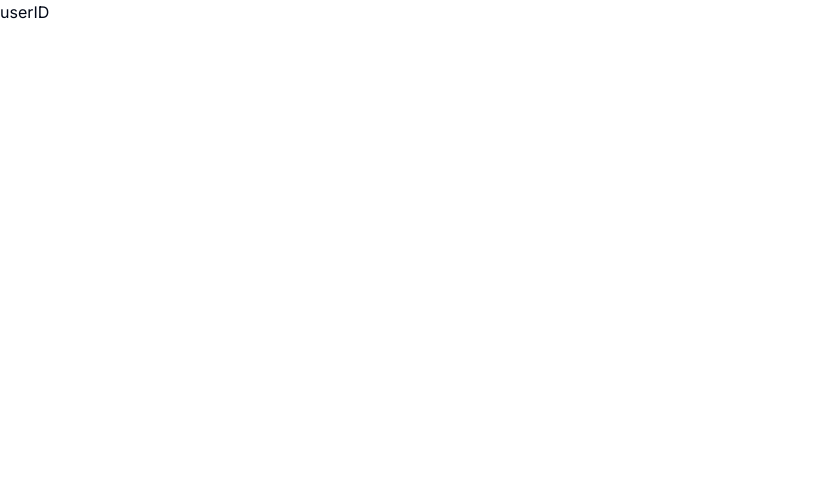
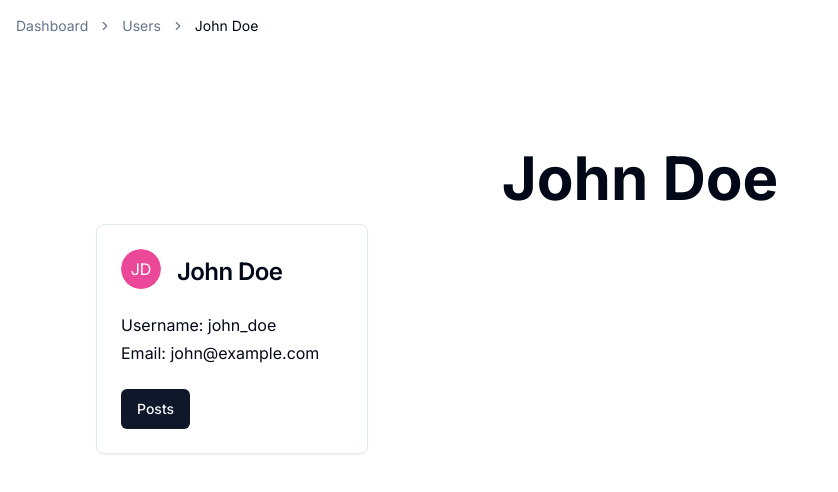
Before and after one commit to tcb1978/cs-social, a Next.js app: page /users/1 in a window 1280 px wide. Shown: the top 492 px of the page, without its empty margins (0-838 px from the left). Built offline with nearby package versions, Linux system fonts and the light colour scheme.

Commit message:
userId layout

```diff
--- a/src/app/users/[userId]/page.tsx
+++ b/src/app/users/[userId]/page.tsx
@@ -1,11 +1,35 @@
 import type { FC } from 'react';
+import NothingFound from '@/components/NothingFound';
+import User from '@/components/users/User';
+import { NavigationLabel } from '@/configs/navigation';
+import { getUsers } from '@/services/users/getUsers';
 
-interface PageProps {
+type QueryProps = {
+  params: {
+    userId: string;
+  },
+};
 
-}
+const Page: FC<QueryProps> = async ({
+  params: {
+    userId,
+  },
+}): Promise<JSX.Element> => {
+  const users = await getUsers();
+  const user = users.find((user) => String(user.id) === String(userId));
 
-const Page: FC<PageProps> = ({ }) => {
-  return (<div>userID</div>);
+  if (!user) {
+    return (
+      <NothingFound
+        label={NavigationLabel.User}
+        messageing='No user found'
+      />
+    );
+  }
+
+  return (
+    <User user={user} />
+  );
 };
 
 export default Page;
--- /dev/null
+++ b/src/components/users/User.tsx
@@ -0,0 +1,57 @@
+import type { FC } from 'react';
+import { User as ThisUser } from '../../services/users/getUsers';
+import UserCard from '@/components/users/UserCard';
+import {
+  Breadcrumb,
+  BreadcrumbItem,
+  BreadcrumbLink,
+  BreadcrumbList,
+  BreadcrumbPage,
+  BreadcrumbSeparator,
+} from '@/components/vendor/shadcn/BreadCrumb';
+import { NavigationHref, NavigationLabel } from '@/configs/navigation';
+
+interface UserProps {
+  user: ThisUser;
+}
+
+const User: FC<UserProps> = async ({
+  user,
+}) => {
+
+  const { name: { first, last } } = user;
+
+  return (
+    <>
+      <Breadcrumb className='p-4'>
+        <BreadcrumbList>
+          <BreadcrumbItem>
+            <BreadcrumbLink href={`${NavigationHref.Dashboard}`}>
+              {NavigationLabel.Dashboard}
+            </BreadcrumbLink>
+          </BreadcrumbItem>
+          <BreadcrumbSeparator />
+          <BreadcrumbItem>
+            <BreadcrumbLink href={`${NavigationHref.Users}`}>
+              {NavigationLabel.Users}
+            </BreadcrumbLink>
+          </BreadcrumbItem>
+          <BreadcrumbSeparator />
+          <BreadcrumbItem>
+            <BreadcrumbPage>{first} {last}</BreadcrumbPage>
+          </BreadcrumbItem>
+        </BreadcrumbList>
+      </Breadcrumb>
+      <main className="flex min-h-screen flex-col items-center gap-4 p-24">
+        <h1 className="text-6xl font-bold">{first} {last}</h1>
+        <section className='w-full'>
+          {user ? (
+            <UserCard user={user} />
+          ) : null}
+        </section>
+      </main>
+    </>
+  );
+};
+
+export default User;
```
